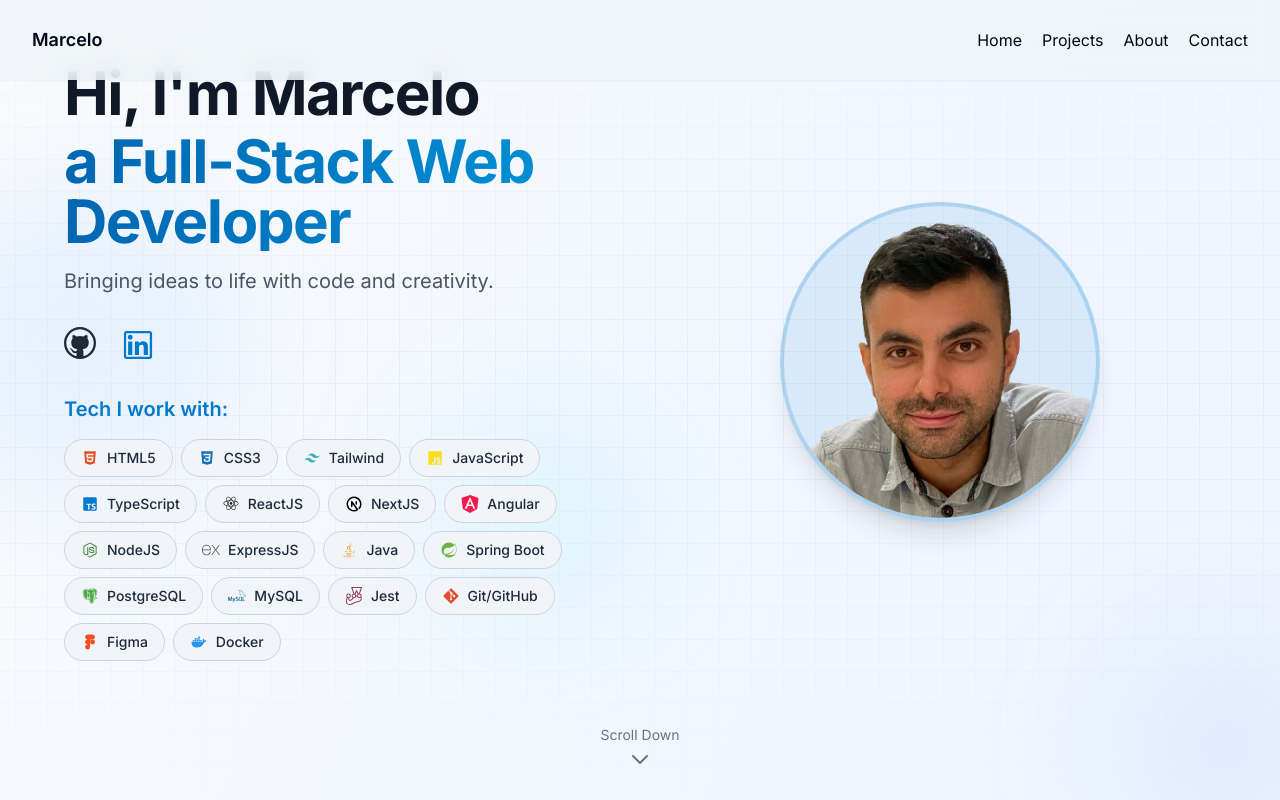
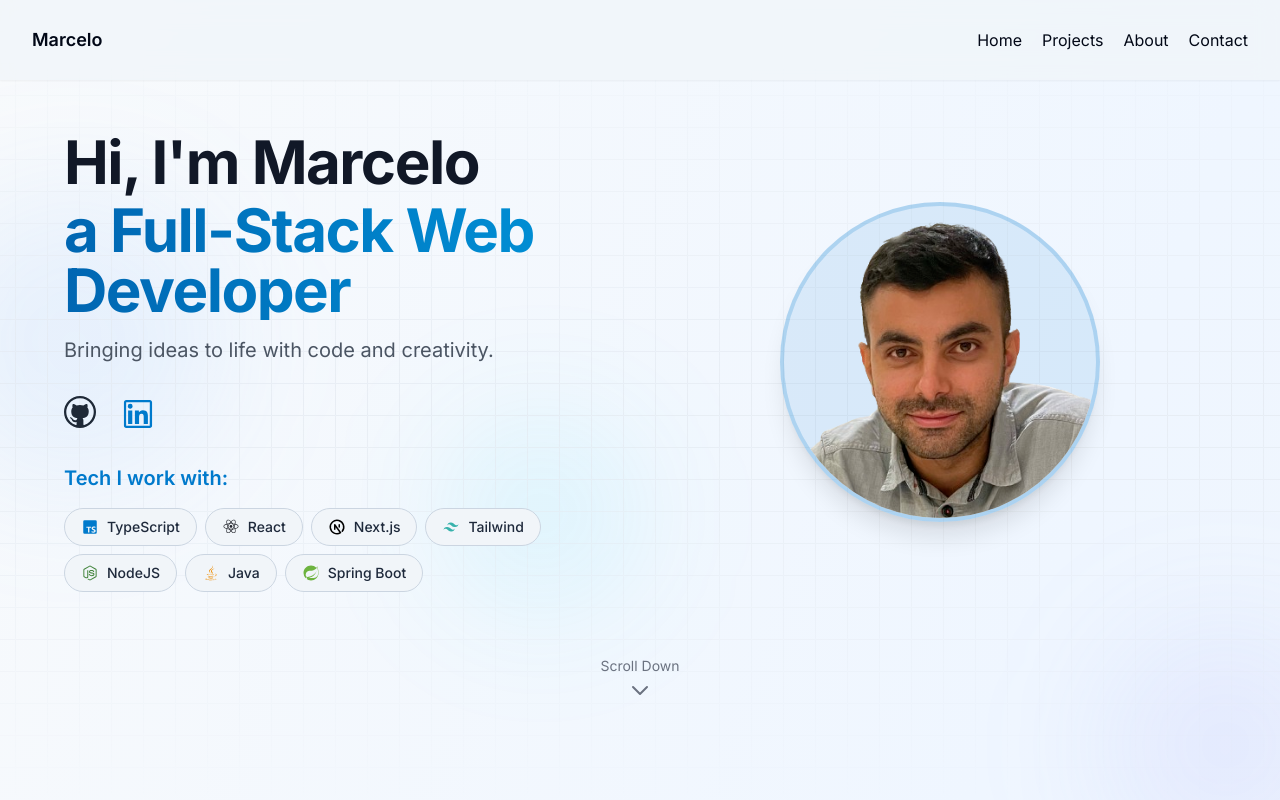
Before and after one commit to marceloxhenrique/marcelo.dev, a Next.js app: page / in a window 1280 px wide. Shown: the top 800 px of the page. Built offline with nearby package versions, Linux system fonts and the light colour scheme.

Commit message:
refactor: Remove unnecessary badges in hero section.

```diff
--- a/src/components/BadgeList.tsx
+++ b/src/components/BadgeList.tsx
@@ -17,16 +17,25 @@ import { TbBrandNextjs } from "react-icons/tb";
 import { SiJest, SiMysql, SiExpress, SiAngular } from "react-icons/si";
 
 export const badge = [
+
+
   {
-    icon: <BiLogoHtml5 />,
-    title: "HTML5",
-    color: "#E34F26",
+    icon: <BiLogoTypescript />,
+    title: "TypeScript",
+    color: "#007ACC",
     textColor: "#FFF",
   },
   {
-    icon: <BiLogoCss3 />,
-    title: "CSS3",
-    color: "#1572B6",
+    icon: <BiLogoReact />,
+    title: "React",
+    color: "#20232A",
+    textColor: "#FFF",
+  },
+
+  {
+    icon: <TbBrandNextjs />,
+    title: "Next.js",
+    color: "#000",
     textColor: "#FFF",
   },
   {
@@ -36,47 +45,18 @@ export const badge = [
     textColor: "#FFF",
   },
   {
-    icon: <BiLogoJavascript />,
-    title: "JavaScript",
-    color: "#F7DF1E",
-    textColor: "#000",
-  },
-  {
-    icon: <BiLogoTypescript />,
-    title: "TypeScript",
-    color: "#007ACC",
-    textColor: "#FFF",
-  },
-  {
-    icon: <BiLogoReact />,
-    title: "ReactJS",
-    color: "#20232A",
-    textColor: "#FFF",
-  },
-  {
-    icon: <TbBrandNextjs />,
-    title: "NextJS",
-    color: "#000",
-    textColor: "#FFF",
-  },
-  {
-    icon: <SiAngular />,
-    title: "Angular",
-    color: "#F8174E",
-    textColor: "#FFF",
-  },
-  {
     icon: <BiLogoNodejs />,
     title: "NodeJS",
     color: "#43853D",
     textColor: "#FFF",
   },
-  {
-    icon: <SiExpress />,
-    title: "ExpressJS",
-    color: "#404D59",
-    textColor: "#FFF",
-  },
+
+  // {
+  //   icon: <SiAngular />,
+  //   title: "Angular",
+  //   color: "#F8174E",
+  //   textColor: "#FFF",
+  // },
   {
     icon: <BiLogoJava />,
     title: "Java",
@@ -89,40 +69,16 @@ export const badge = [
     color: "#6DB33F",
     textColor: "#FFF",
   },
-  {
-    icon: <BiLogoPostgresql />,
-    title: "PostgreSQL",
-    color: "#4EA94B",
-    textColor: "#FFF",
-  },
-  {
-    icon: <SiMysql />,
-    title: "MySQL",
-    color: "#005C84",
-    textColor: "#FFF",
-  },
-  {
-    icon: <SiJest />,
-    title: "Jest",
-    color: "#944058",
-    textColor: "#FFF",
-  },
-  {
-    icon: <BiLogoGit />,
-    title: "Git/GitHub",
-    color: "#E44C30",
-    textColor: "#FFF",
-  },
-  {
-    icon: <BiLogoFigma />,
-    title: "Figma",
-    color: "#F24E1E",
-    textColor: "#FFF",
-  },
-  {
-    icon: <BiLogoDocker />,
-    title: "Docker",
-    color: "#2496ED",
-    textColor: "#FFF",
-  },
+  // {
+  //   icon: <BiLogoPostgresql />,
+  //   title: "PostgreSQL",
+  //   color: "#336790",
+  //   textColor: "#FFF",
+  // },
+  // {
+  //   icon: <BiLogoGit />,
+  //   title: "Git/GitHub",
+  //   color: "#E44C30",
+  //   textColor: "#FFF",
+  // },
 ];
```
